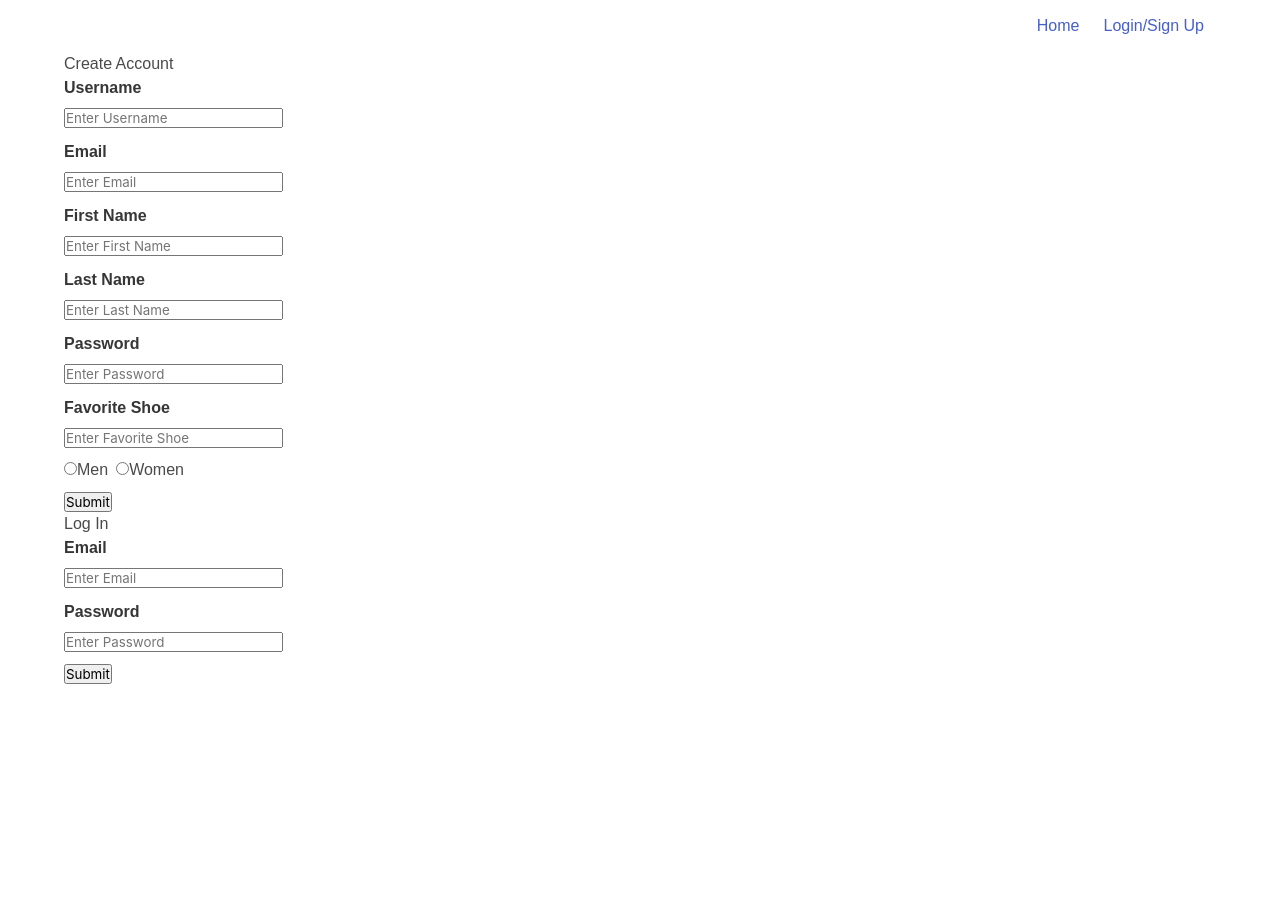
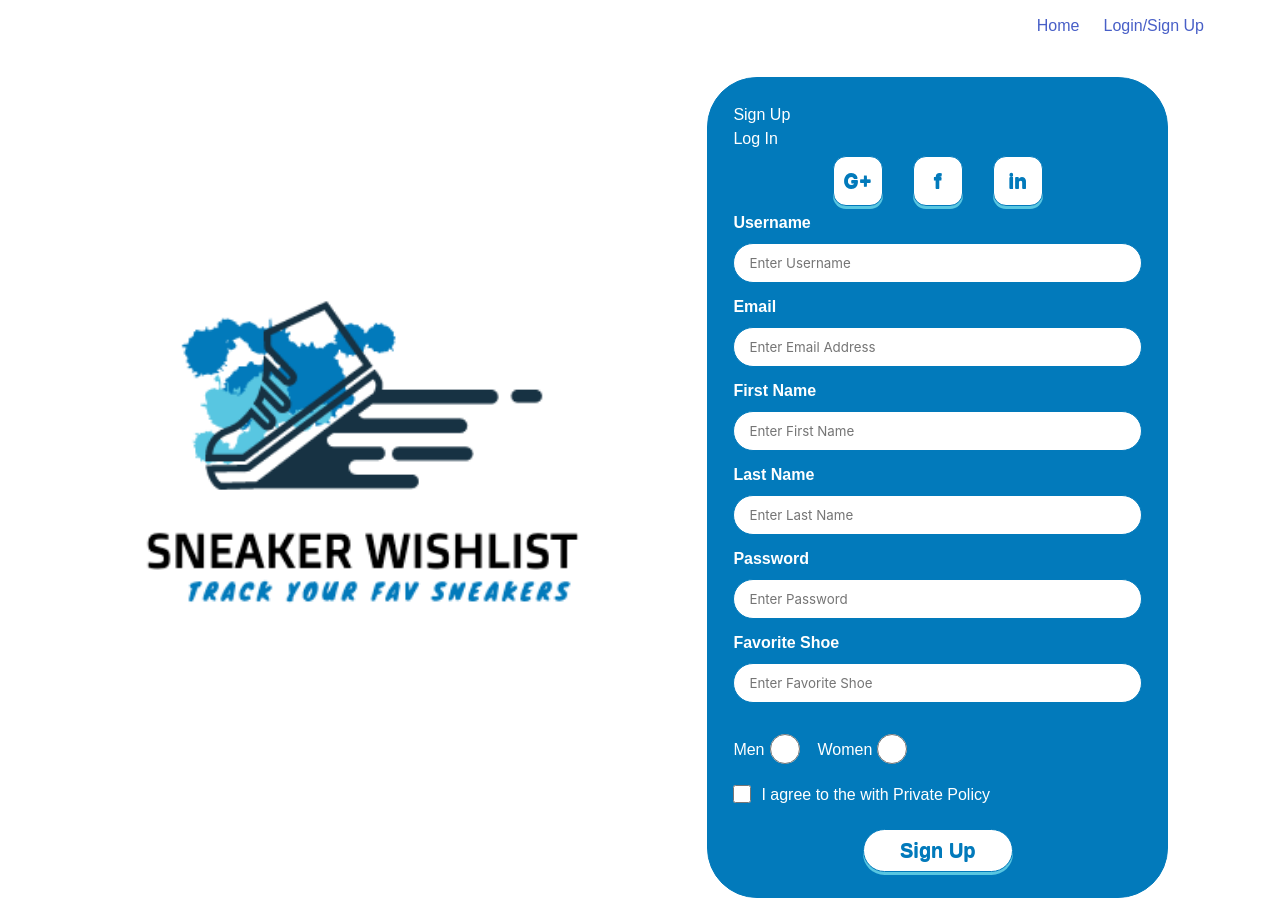
Before and after one commit to qwenballard/sneakerapp, a React app: page /login in a window 1280 px wide. Before the commit the page ends 800 px from the top, so only its background shows below. Built offline with nearby package versions, Linux system fonts and the light colour scheme; no server answers.

Commit message:
sign up styling edited. login/settings styling needs to be updated.

```diff
--- a/client/assets/styles.scss
+++ b/client/assets/styles.scss
@@ -79,5 +79,136 @@
 
 
 /*========================================*/
-//Wishlist Component
+//Login/Signup Component
 /*========================================*/
+.login-container {
+    display: flex;
+    flex-direction: row;
+    flex-wrap: nowrap;
+    justify-content: space-around;
+    align-items: center;
+    margin-top: 25px;
+
+    .login-image {
+        width: 500px;
+    }
+
+    .login-buttons {
+        display: flex;
+        flex-direction: row;
+        justify-content: center;
+
+        button {
+            padding: 5px;
+            width: 50px;
+            height: 50px;
+            margin: 5px 15px;
+            color: #027ABB;
+            background-color: white;
+            font-weight: 800;
+            font-size: 20px;
+            border-radius:13px;
+            border:1px solid #027ABB;
+            text-shadow:0px 1px 0px #027ABB;
+            box-shadow: 0px 3px 0px 0px #58c6e1;
+        }
+
+        button:hover {
+            padding: 5px;
+            width: 50px;
+            height: 50px;
+            margin: 5px 15px;
+            color:white;
+            background-color: #58c6e1;
+            font-weight: 800;
+            font-size: 20px;
+            position: relative;
+            top: 1px;
+            border-radius:13px;
+            box-shadow: 0px 0px 0px 0px;
+        }
+    }
+
+    .form-border {
+        width: 40%;
+        border: 1px solid #027ABB;
+        background-color: #027ABB;
+        padding: 25px;
+        -webkit-border-radius: 50px;
+        -moz-border-radius: 50px;
+        border-radius: 50px;
+
+        label, h1, p {
+            color: white;
+        }
+
+        label.checkbox {
+            top: -12px;
+        }
+
+        input[type="checkbox"] {
+            top: 14px;
+            margin-right: 10px;
+            width: 18px;
+            display: inline-block;
+            position: relative;
+        }
+
+        label.radio {
+            margin-right: 15px;
+        }
+
+        input[type="radio"] {
+            // margin-top: 5px;
+            width: 30px;
+            display: inline;
+            left: 5px;
+            top: 14px;
+            position: relative;
+        }
+
+        input {
+            color: black;
+            height: 40px;
+            width: 100%;
+            padding-left: 15px;
+            border: 1px solid #027ABB;
+            -webkit-border-radius: 50px;
+            -moz-border-radius: 50px;
+            border-radius: 50px;
+        }
+    }
+
+    .form-toggle {
+        display: inline;
+    }
+
+    .sign-up {
+        width: 150px;
+        margin: auto;
+        box-shadow: 0px 3px 0px 0px #58c6e1;
+        background-color: white;
+        border-radius:28px;
+        border:1px solid #027ABB;
+        display:block;
+        cursor:pointer;
+        color:#027ABB;
+        font-family:Arial;
+        font-size:20px;
+        font-weight:bold;
+        padding:9px 31px;
+        text-decoration:none;
+        text-shadow:0px 1px 0px #027ABB;
+    }
+    .sign-up:hover {
+        background-color:#58c6e1;
+        color: white;
+        position: relative;
+        top: 1px;
+        box-shadow: 0px 0px 0px 0px #58c6e1;
+    }
+    .sign-up:active {
+    	position:relative;
+    	top:1px;
+    }
+}
--- a/client/components/Home/Home.js
+++ b/client/components/Home/Home.js
@@ -1,10 +1,10 @@
 import React, { Component, useState, useEffect } from 'react';
 import { v4 as uuidv4 } from "uuid";
+import Sneaker from './Sneaker.js';
 
-//unable to retreive images from assets folder.
+//imported image
 import heroImage from '../../assets/img/hero.jpeg';
 
-import Sneaker from './Sneaker.js';
 
 function Home(props){
   const [sneakers, setSneakers] = useState([]);
--- a/client/components/Login/Login.js
+++ b/client/components/Login/Login.js
@@ -1,11 +1,27 @@
-import React, { Component } from 'react';
+import React, { Component, useState, useEffect } from "react";
+
+
+//imported image
+import logo from "../../assets/img/logo.png";
 
 function Login(props) {
+   const [signup, showForm] = useState(true);
     return (
-      <div>
-        <div className="signup-form">
+      <div className="login-container">
+        <img className="login-image" src={logo} alt="business-logo" />
+        {/* <p className="credit">logo made by DesignEvo</p> */}
+        <div className="form-border">
+          <div className="form-toggle">
+              <h1 className="signup">Sign Up</h1>
+              <h1>Log In</h1>
+          </div>
+          <div className="login-buttons">
+            <button>G+</button>
+            <button>f</button>
+            <button>in</button>
+          </div>
+          {signup ? (
             <form action="/signup" method="POST">
-            <h1>Create Account</h1>
               <div class="field">
                 <label htmlFor="username" class="label">
                   Username
@@ -29,7 +45,7 @@ function Login(props) {
                     type="email"
                     id="email"
                     name="email"
-                  placeholder="Enter Email"
+                    placeholder="Enter Email Address"
                     required
                   />
                 </div>
@@ -89,23 +105,68 @@ function Login(props) {
                   />
                 </div>
               </div>
-            <div class="field">
-              <div class="control">
-                <label htmlFor="men" class="radio">
-                  <input type="radio" name="gender" id="men" value="men" />
+              <div className="field">
+                <div className="control">
+                  <label className="radio">
                     Men
+                    <input type="radio" name="gender" value="men" />
                   </label>
-                <label htmlFor="women" class="radio">
-                  <input type="radio" name="gender" id="women" value="women" />
+                  <label className="radio">
                     Women
+                    <input type="radio" name="gender" value="women" />
                   </label>
                 </div>
               </div>
-            <button type="submit">Submit</button>
+              <div className="field">
+                <div class="control">
+                  <label className="checkbox">
+                    <input type="checkbox" />I agree to the with Private Policy
+                  </label>
+                </div>
+              </div>
+              <button className="sign-up" type="submit">
+                Sign Up
+              </button>
             </form>
+          ) : (
+            <form action="/login" method="POST">
+              <h1>Log In</h1>
+              <div class="field">
+                <label htmlFor="email-login" class="label">
+                  Email
+                </label>
+                <div class="control">
+                  <input
+                    type="email"
+                    id="email-login"
+                    name="email"
+                    placeholder="Enter Email"
+                    required
+                  />
+                </div>
+              </div>
+              <div class="field">
+                <label htmlFor="password-login" class="label">
+                  Password
+                </label>
+                <div class="control">
+                  <input
+                    type="password"
+                    id="password-login"
+                    name="password"
+                    placeholder="Enter Password"
+                    required
+                  />
+                </div>
+              </div>
+              <button className="sign-up" type="submit">
+                Sign Up
+              </button>
+            </form>
+          )}
         </div>
 
-        <div class className="login-form">
+        {/* <div class className="login-form">
           <form action="/login" method="POST">
             <h1>Log In</h1>
             <div class="field">
@@ -138,24 +199,7 @@ function Login(props) {
             </div>
             <button type="submit">Submit</button>
           </form>
-        </div>
-
-        <div class="modal">
-          <div class="modal-background"></div>
-            <div class="modal-card">
-              <header class="modal-card-head">
-                <p class="modal-card-title">Modal title</p>
-                <button class="delete" aria-label="close"></button>
-              </header>
-              <section class="modal-card-body">
-                {/* <!-- Content ... --> */}
-              </section>
-              <footer class="modal-card-foot">
-                <button class="button is-success">Save changes</button>
-                <button class="button">Cancel</button>
-              </footer>
-            </div>
-        </div>
+        </div> */}
       </div>
     );
 }
```
Also changed, not shown: client/assets/img/logo.png (added). Lines whose indentation alone changed are shown as unchanged.
